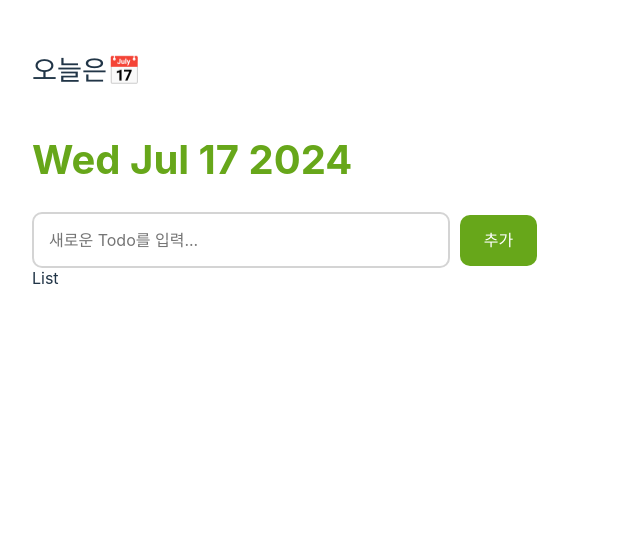
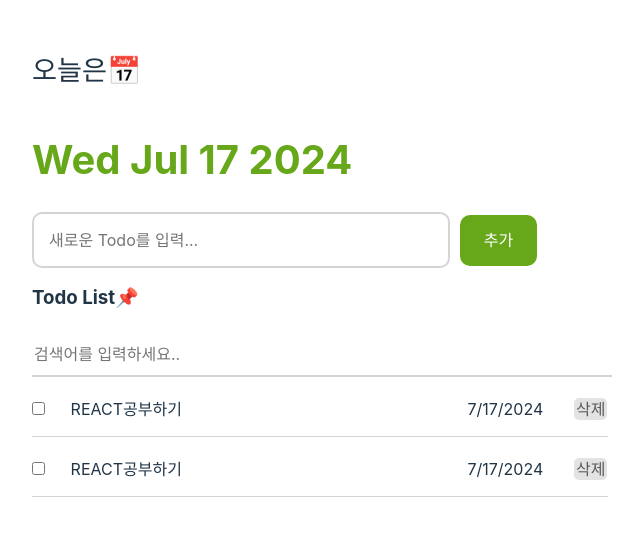
Before and after one commit to seohyun0620/React-TodoList, a React (Vite) app in the folder todo-list/: page / in a window 1280 px wide. Shown: the top 536 px of the page, without its empty margins (0-643 px from the left). Built offline with nearby package versions, Linux system fonts and the light colour scheme.

Commit message:
[feat] List 컴포넌트 UI 구현

```diff
--- a/todo-list/src/components/List.jsx
+++ b/todo-list/src/components/List.jsx
@@ -1,6 +1,14 @@
+import styles from './List.module.css';
+import ListItems from './ListItems';
+
 function List(){
   return(
-    <div>List</div>
+    <>
+      <h3>Todo List📌</h3>
+      <input className={styles.searchInput} placeholder="검색어를 입력하세요.." />
+      <ListItems />
+      <ListItems />
+    </>
   )
 }
 
--- /dev/null
+++ b/todo-list/src/components/List.module.css
@@ -0,0 +1,6 @@
+.searchInput{
+  width: 45vw;
+  height: 5vh;
+  border-width: 0 0 2px 0;
+  border-color: rgb(212, 212, 212);
+}
--- /dev/null
+++ b/todo-list/src/components/ListItems.jsx
@@ -0,0 +1,14 @@
+import styles from './ListItems.module.css';
+
+function ListItems(){
+  return (
+    <label className={styles.ListItemslabel}>
+      <input className={styles.checkbox} type="checkbox" defaultChecked={false}/>
+      <span className={styles.content}>REACT공부하기</span>
+      <span>{new Date().toLocaleDateString()}</span>
+      <button className={styles.delBtn} type="button">삭제</button>
+    </label>
+  )
+}
+
+export default ListItems;
--- /dev/null
+++ b/todo-list/src/components/ListItems.module.css
@@ -0,0 +1,23 @@
+.ListItemslabel{
+  width: 45vw;
+  padding: 2vh 0;
+  border-style: solid;
+  border-width: 0 0 1px 0;
+  border-color: rgb(212, 212, 212);
+}
+.checkbox{
+  accent-color: #67a71a;
+}
+.content{
+  display: inline-block;
+  width: 31vw;
+  margin-left: 2vw;
+}
+.delBtn{
+  color: rgb(91, 91, 91);
+  background-color: #e1e1e1e9;
+  border: none;
+  border-radius: 5px;
+  padding: 2px 2px;
+  margin-left: 2.4vw;
+}
```
